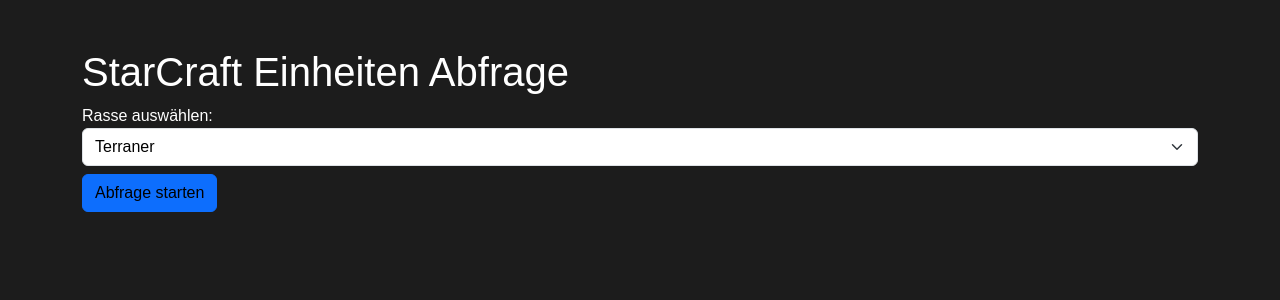
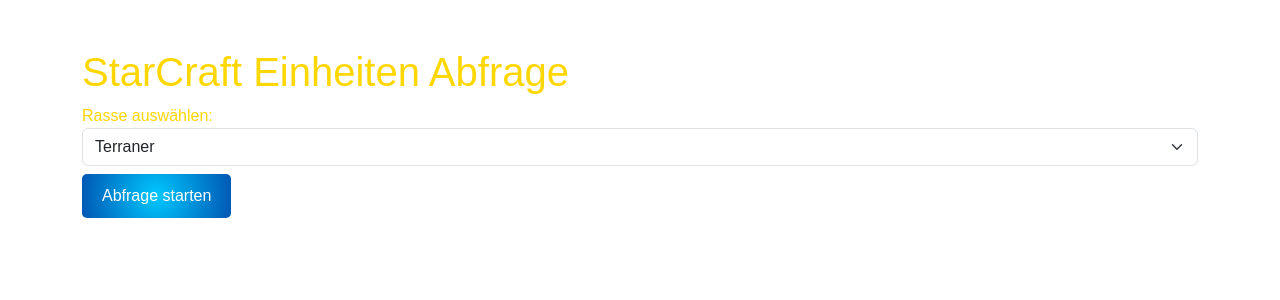
Before and after one commit to Lucelier/sc2db, a Flask app: page / in a window 1280 px wide. Shown: the top 300 px of the page. Run offline with Flask 3, Linux system fonts and the light colour scheme; some libraries are stand-ins or nearby versions.

Commit message:
Javascript-File hinzugefügt und weiteres Design ergänzt

```diff
--- /dev/null
+++ b/static/script.js
@@ -0,0 +1,27 @@
+$(document).ready(function () {
+    addRandomDots();
+});
+
+function addRandomDots() {
+    const headers = document.querySelectorAll("#result-table th");
+
+    headers.forEach(header => {
+        const numberOfDots = getRandomInt(3, 6); // Anzahl der Punkte zwischen 3 und 6
+        const dotSize = 12; // Größe der Punkte
+
+        for (let i = 0; i < numberOfDots; i++) {
+            const dot = document.createElement("span");
+            dot.className = "dot";
+            dot.innerHTML = "•";
+            dot.style.fontSize = `${dotSize}px`;
+            dot.style.position = "absolute";
+            dot.style.top = `${getRandomInt(10, 80)}%`; // Zufällige vertikale Position
+            dot.style.left = `${getRandomInt(10, 90)}%`; // Zufällige horizontale Position
+            header.appendChild(dot);
+        }
+    });
+}
+
+function getRandomInt(min, max) {
+    return Math.floor(Math.random() * (max - min + 1)) + min;
+}
--- a/static/styles.css
+++ b/static/styles.css
@@ -3,8 +3,8 @@
 
 /* Hintergrund */
 body {
-    background-color: #1C1C1C; /* Starcraft 2 HUD Hintergrundfarbe */
-    color: #FFFFFF; /* Weiß */
+    background-color: #ffffff; /* Starcraft 2 HUD Hintergrundfarbe */
+    color: #ffd700; /* Gold */
     font-family: 'Arial', sans-serif;
 }
 
@@ -15,18 +15,20 @@
     border-radius: 5px;
     box-shadow: 0 0 10px rgba(0, 0, 0, 0.1);
     padding: 20px;
-    background-color: ##0B0B0B; /* Starcraft 2 HUD Hintergrundfarbe */
+    background-color: #0B0B0B; /* Starcraft 2 HUD Hintergrundfarbe */
 }
 
-/* Tabellen aussehen */
-#result-table {
-    width: 100%;
-    margin-top: 20px;
-    border-collapse: collapse;
-    border-spacing: 0;
-    box-shadow: 0 0 5px rgba(255, 255, 255, 0.1);
-    background-color: #2F2F2F; /* Starcraft 2 HUD Hintergrundfarbe */
-    color: #FFFFFF; /* Weiß */
+#submit-btn {
+    background: radial-gradient(circle, #00c8ff, #0056b3); /* Hell-dunkelblauer radialer Verlauf */
+    color: #ffffff; /* Textfarbe des Buttons */
+    padding: 10px 20px; /* Innenabstand des Buttons */
+    border: none; /* Keine Rahmenlinie */
+    border-radius: 5px; /* Abrundung der Ecken */
+    cursor: pointer; /* Zeiger-Cursor bei Hover */
+}
+
+#submit-btn:hover {
+    background: radial-gradient(circle, #0056b3, #00c8ff); /* Umgekehrter radialer Verlauf bei Hover */
 }
 
 #result-table th,
@@ -36,31 +38,20 @@
     border-bottom: 1px solid #212121; /* Dunkelgrau */
 }
 
+/* Kopfzeile der Tabelle mit Sternenhimmel-Effekt */
 #result-table th {
-    background-color: #1C1C1C; /* Starcraft 2 HUD Header Hintergrundfarbe */
-    color: #007300; /* Hellgrün */
+    background-color: #17298a; /* Dunkelblau für den Sternenhimmel */
+    color: #dadada; /* Weiß für den Text */
+    position: relative;
 }
 
 #result-table tbody tr:hover {
-    background-color: #212121; /* Dunkelgrau */
-}
-
-h1, label, button, .dataTables_length label {
-    color: #FFFFFF; /* Weiß */
-}
-
-form {
-    margin-bottom: 20px;
-}
-
-#rasse {
-    background-color: #FFFFFF; /* Weiß */
-    color: #000000; /* Schwarz */
+    background-color: #0388fc; /* Dunkelgrau */
 }
 
 /* Farbänderungen für die Terraner-Einheiten */
 #result-table tbody tr.terraner {
-    color: FF0000; /* Rot */
+    color: #FF0000 !important; /* !important erhöht die Spezifität */
 }
 
 /* Farbänderungen für die Zerg-Einheiten */
@@ -72,11 +63,3 @@
 #result-table tbody tr.protoss {
     color: #3369FF; /* Hellblau */
 }
-
-#submit-btn {
-    color: #000000; /* Schwarz */
-}
-
-.dataTables_length .select-dropdown {
-    color: #FFFFFF; /* Weiß */
-}
--- a/templates/index.html
+++ b/templates/index.html
@@ -4,13 +4,12 @@
 <head>
     <meta charset="UTF-8">
     <meta name="viewport" content="width=device-width, initial-scale=1.0">
-    <title>StarCraft Einheiten Abfrage</title>
+    <title>StarCraft II Einheiten Abfrage</title>
     <link rel="stylesheet" type="text/css" href="{{ url_for('static', filename='styles.css') }}">
     <link rel="stylesheet" type="text/css" href="https://cdn.datatables.net/1.10.24/css/jquery.dataTables.css">
     <script type="text/javascript" charset="utf8" src="https://code.jquery.com/jquery-3.6.0.min.js"></script>
     <script type="text/javascript" charset="utf8" src="https://cdn.datatables.net/1.10.24/js/jquery.dataTables.js"></script>
     <script src="https://cdn.jsdelivr.net/npm/bootstrap@5.3.0/dist/js/bootstrap.bundle.min.js"></script>
-    <!-- Weitere Teile deines Head-Bereichs -->
 </head>
 
 <body>
@@ -98,6 +97,10 @@
         {% endif %}
 
     </div>
+
+    <!-- Include script.js for random dots -->
+    <script src="{{ url_for('static', filename='script.js') }}"></script>
+
 </body>
 
 </html>
```
